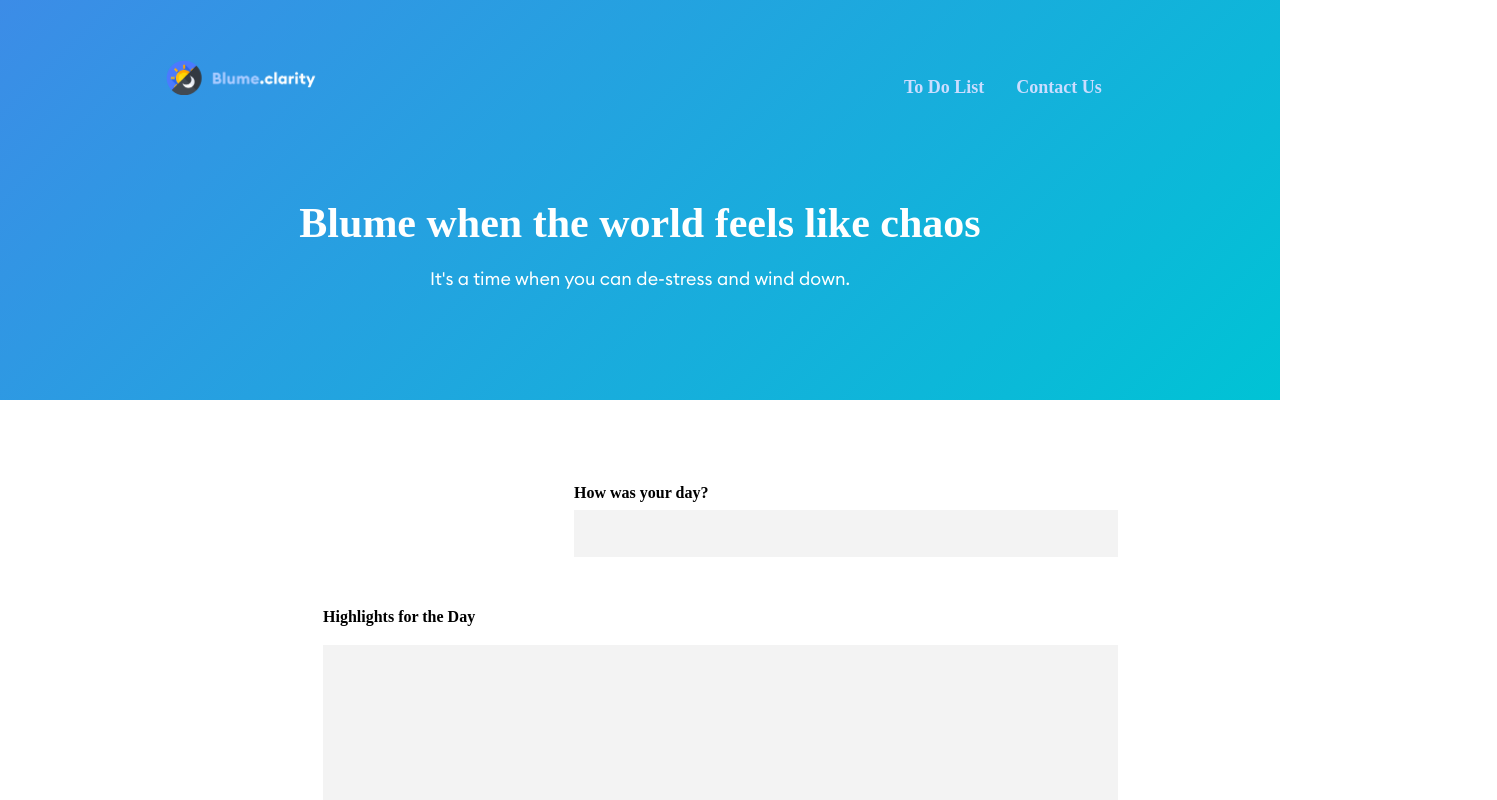
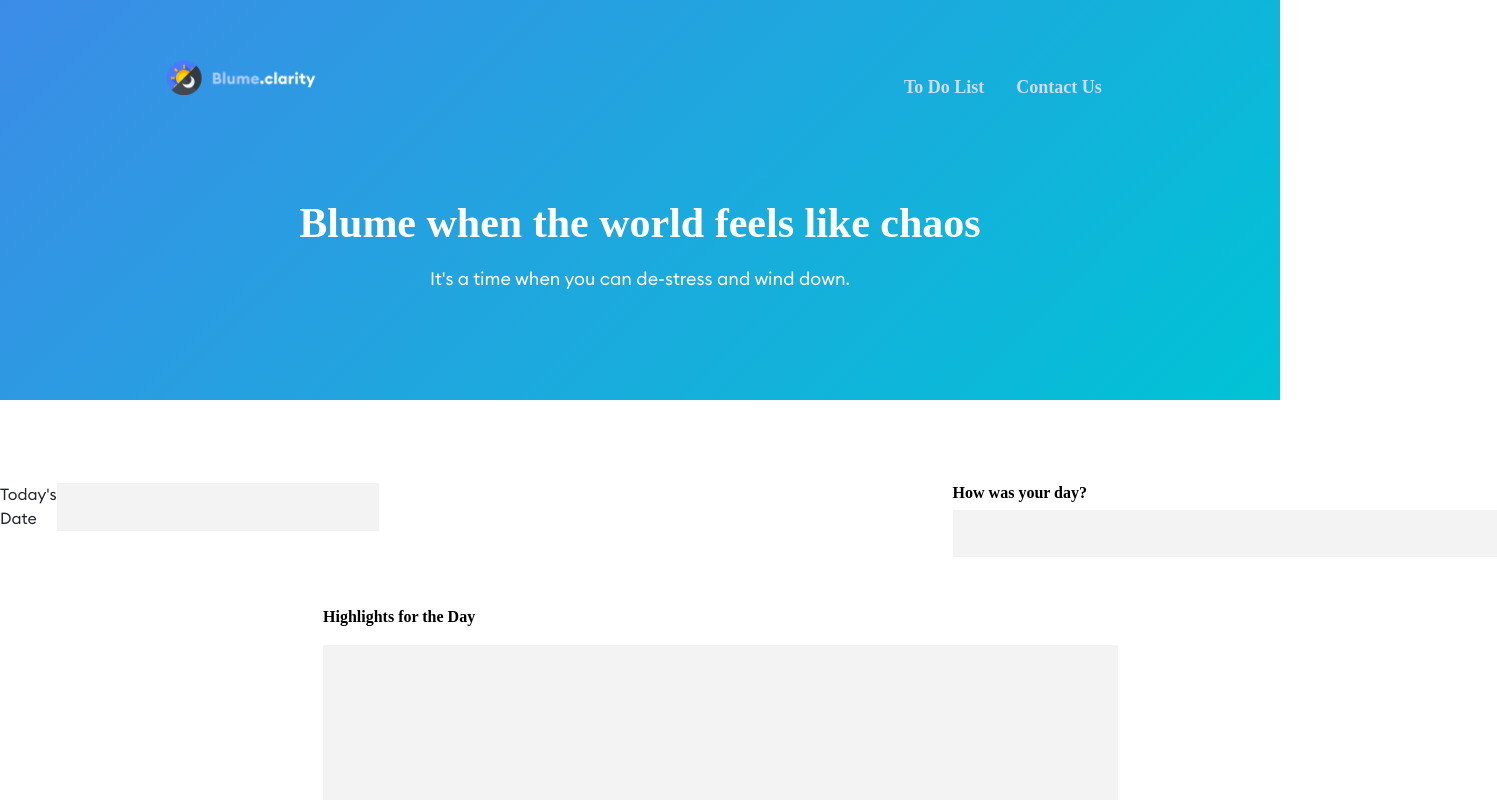
Before and after one commit to geerma/Bloom, a React (Create React App) app: page /home in a window 1280 px wide. Shown: the top 800 px of the page, 1497 px wide, since content can reach past the window. Built offline with nearby package versions, Linux system fonts and the light colour scheme; the HTML template or start-up script is replaced by a standard one; a web font is replaced by a local one.

Commit message:
added date box on home

```diff
--- a/package.json
+++ b/package.json
@@ -7,6 +7,7 @@
     "@testing-library/react": "^12.1.2",
     "@testing-library/user-event": "^13.5.0",
     "firebase": "^9.6.6",
+    "moment": "^2.29.1",
     "react": "^17.0.2",
     "react-dom": "^17.0.2",
     "react-icons": "^4.3.1",
--- a/src/App.css
+++ b/src/App.css
@@ -319,6 +319,18 @@ input[type=button]{
    border-radius: 0%;
 }
 
+.inlineHeader{
+   display: flex;
+}
+
+
+.theDate {
+   height: 48px;
+   width: 200px;
+   background-color: #f3f3f3;
+   padding-left: 322px;
+   display: block;
+}
 
 /* .howWasYourDay input[type=button]{
    font-weight: 600;
@@ -349,6 +361,10 @@ input[type=button]{
 .highlightBox{
    padding-top: 48px;
    margin-left: 323px;
+   /* display: flex;
+   align-items: center;
+   justify-content: center
+   ; */
 }
 
 .betterDayBox{
@@ -379,31 +395,6 @@ input[type=button]{
 .lookingFoward{
 
 }
-
-
-
-
-
-
-
-
-
-
-
-
-
-
-
-
-
-
-
-
-
-
-
-
-
 
   /* MISCELLANEOUS ------------------------------------------------------------- */
 
--- a/src/components/Form.js
+++ b/src/components/Form.js
@@ -4,6 +4,7 @@ import { useHistory } from 'react-router-dom';
 import React, { useState } from 'react'
 import { auth } from './Firebase';
 import BlumeLogo from '../Assets/BlumeLogo.png'
+import moment from "moment";
 
 import {
    createUserWithEmailAndPassword,
@@ -11,6 +12,18 @@ import {
    onAuthStateChanged,
    signOut,
  } from "firebase/auth";
+
+//  to get the date for the date function
+export function getCurrentDate(separator=''){
+
+    let newDate = new Date()
+    let date = newDate.getDate();
+    let month = newDate.getMonth() + 1;
+    let year = newDate.getFullYear();
+
+    return `${year}${separator}${month<10?`0${month}`:`${month}`}${separator}${date}`
+    }
+
 
 const Form = () => {
    const history = useHistory();
@@ -22,6 +35,7 @@ const Form = () => {
      };
 
    return (
+
 
    <div>
    <header className="formHeader">
@@ -46,6 +60,14 @@ const Form = () => {
    </header>
        <div>
        <form className='form'>
+           <div className='inlineHeader'>
+           <div className='todayDate'>
+               <p className='todayDateTitle'>Today's Date</p>
+           </div>
+
+           <div className='theDate'>
+                <label className='dateLabel'>{getCurrentDate}}</label>
+           </div>
            <div className='howWasDayBox'>
            <h1 className='question'>How was your day?</h1>
            <div className='howWasYourDay'>
@@ -53,6 +75,7 @@ const Form = () => {
                {/* <input className='emotion' type = "button" value="Happy"></input>
                <input className='emotion'type = "button" value="Neutral"></input>
                <input className='emotion'type = "button" value="Sad"></input> */}
+           </div>
            </div>
            </div>
            <div className='highlightBox'>
```
Also changed, not shown: 1 other file (tests, documents, lock files or other folders).
